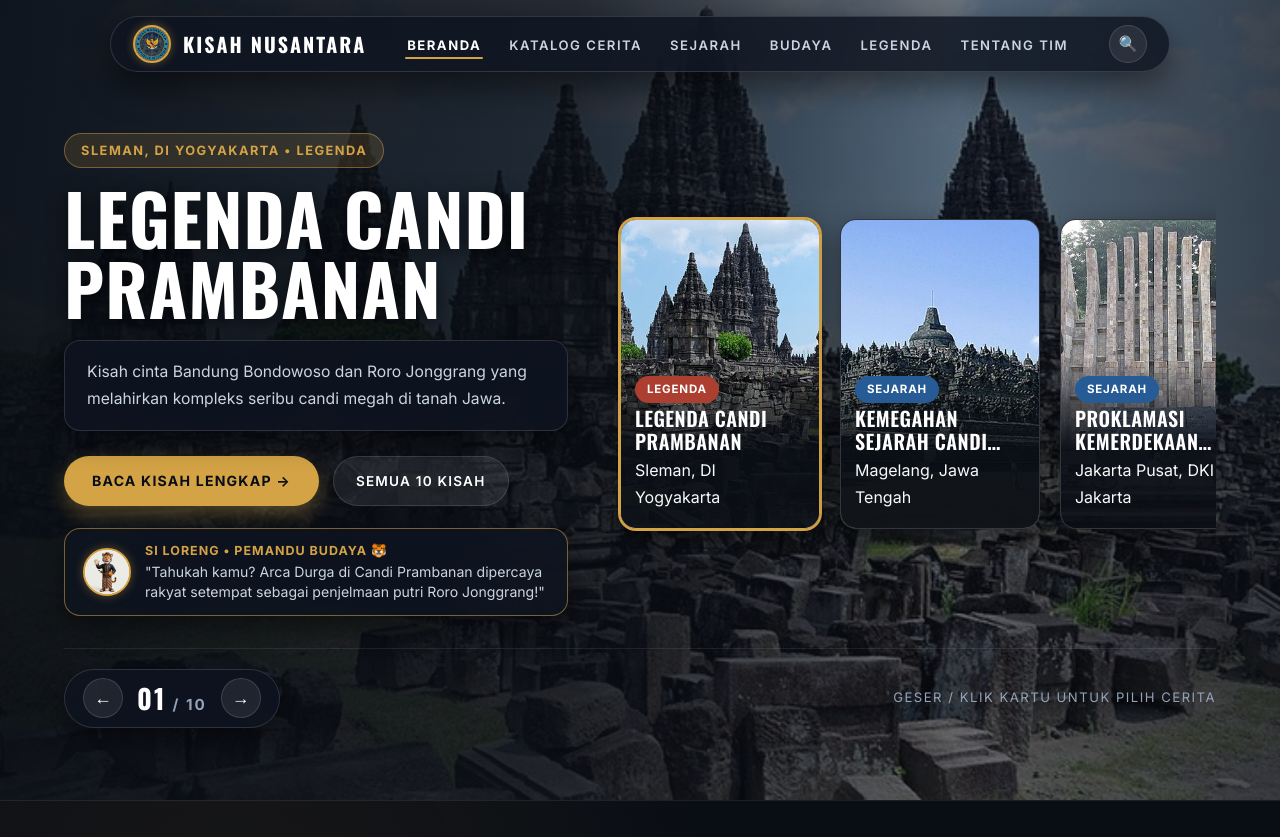
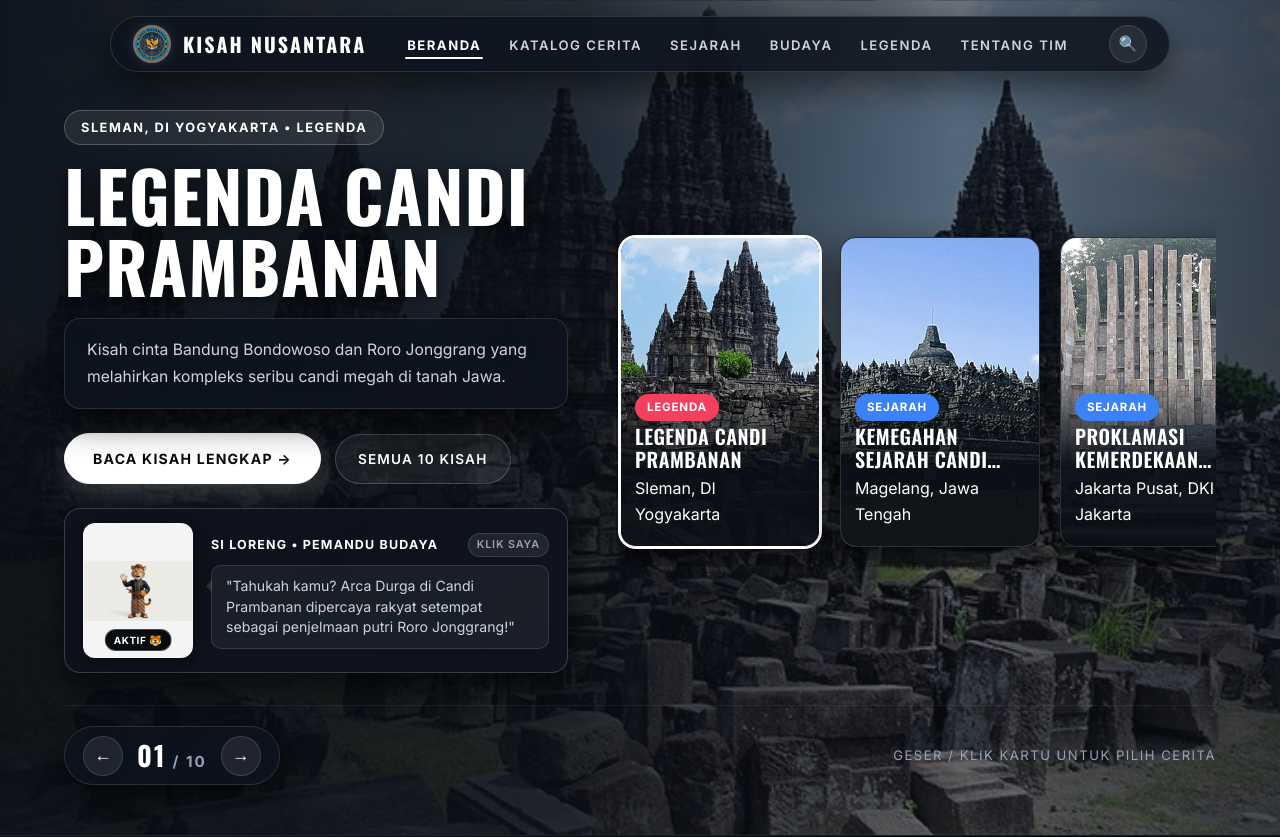
Before and after one commit to cuedzone/GELAS, a plain HTML site: page index.html in a window 1280 px wide. Shown: the top 837 px of the page. Drawn offline with nearby package versions, Linux system fonts and the light colour scheme.

Commit message:
style: rombak palet ke monokrom putih-hitam modern dan perbesar maskot Si Loreng

```diff
--- a/css/style.css
+++ b/css/style.css
@@ -1,48 +1,52 @@
 /* ==========================================================================
    KisahNusantara - style.css
-   Desain: Editorial Nusantara Modern (Bebas AI Slop - Patuh Standar Anti-Slop)
+   Desain: Ultra-Modern Clean Monochrome (Hitam-Putih Bersih & Elegan)
    Tipografi: Oswald (Headings / Display) & Inter (Body / UI)
-   Palet: Midnight Navy, Emas Pusaka, & Aksen Tri-Pilar Budaya (WCAG AA Compliant)
+   Palet: Deep Obsidian Black, Pure White, Refined Slate, & Tri-Pilar Budaya
+   Maskot: Si Loreng (Besar, Jelas, & Pemandu Interaktif)
    ========================================================================== */
 
 /* 1. GOOGLE FONTS */
 @import url('https://fonts.googleapis.com/css2?family=Inter:wght@400;500;600;700&family=Oswald:wght@500;600;700&display=swap');
 
-/* 2. DESIGN TOKENS (R-29: Palet Terstruktur & Kontras Tinggi) */
+/* 2. DESIGN TOKENS (Palet Monokrom Modern, Bersih & Kontras Tinggi) */
 :root {
-  /* Warna Latar & Kontras (R-25: Memenuhi Rasio WCAG AA 4.5:1+) */
-  --color-bg: #090D14;
-  --color-surface: #121824;
-  --color-surface-card: #161F2E;
-  --color-surface-hover: #1C2638;
-  --color-surface-glass: rgba(14, 20, 32, 0.82);
+  /* Warna Latar & Kontras (R-25: Memenuhi Rasio WCAG AAA 18+:1) */
+  --color-bg: #080B10;
+  --color-surface: #0E131E;
+  --color-surface-card: #121824;
+  --color-surface-hover: #182030;
+  --color-surface-glass: rgba(14, 19, 30, 0.85);
 
-  /* Border & Garis Refraksi */
-  --color-border: rgba(255, 255, 255, 0.13);
-  --color-border-subtle: rgba(255, 255, 255, 0.08);
-  --color-border-gold: rgba(212, 163, 70, 0.55);
+  /* Border & Garis Refraksi Monokrom */
+  --color-border: rgba(255, 255, 255, 0.12);
+  --color-border-subtle: rgba(255, 255, 255, 0.06);
+  --color-border-hover: rgba(255, 255, 255, 0.4);
+  --color-border-active: #FFFFFF;
 
-  /* Aksen Emas & Warna Kategori PRD 9.4 */
-  --color-primary: #D4A346;          /* Emas Pusaka */
-  --color-primary-hover: #E5B558;
-  --color-primary-dark: #A67C2E;
-  --color-primary-text: #090D14;     /* Hitam Pekat di atas Emas (Rasio Kontras 10.8:1 - WCAG AAA) */
-  --color-sejarah: #265B96;          /* Indigo Bahari */
-  --color-budaya: #2B7A54;           /* Hijau Zamrud */
-  --color-legenda: #AD3F31;          /* Merah Bata Candi */
+  /* Warna Utama: Pure White & Deep Obsidian (Bukan Gold) */
+  --color-primary: #FFFFFF;              /* Putih Bersih Modern */
+  --color-primary-hover: #E2E8F0;        /* Abu Perak Bersih */
+  --color-primary-dark: #CBD5E1;
+  --color-primary-text: #080B10;         /* Teks Gelap Pekat di atas Putih (Rasio 19.8:1 - WCAG AAA) */
+
+  /* Kategori Cerita (Aksen Modern Sesuai PRD Bagian 9.4) */
+  --color-sejarah: #3B82F6;             /* Biru Bahari Modern */
+  --color-budaya: #10B981;              /* Hijau Zamrud Modern */
+  --color-legenda: #F43F5E;             /* Merah Koral Candi */
 
   /* Tipografi Berjenjang */
-  --color-text: #F8FAFC;             /* Putih Bersih (Rasio 16.5:1 di latar gelap) */
-  --color-text-muted: #CBD5E1;       /* Abu Terang (Rasio 9.8:1 di latar gelap) */
-  --color-text-dim: #94A3B8;         /* Abu Netral (Rasio 5.2:1 di latar gelap) */
+  --color-text: #FFFFFF;                /* Putih Bersih (19.8:1) */
+  --color-text-muted: #CBD5E1;          /* Abu Slate Terang (13.5:1) */
+  --color-text-dim: #94A3B8;            /* Abu Slate Netral (7.8:1) */
 
   --font-heading: "Oswald", system-ui, -apple-system, sans-serif;
   --font-body: "Inter", system-ui, -apple-system, sans-serif;
 
-  /* Hierarki Sudut (R-11: Variasi radius terukur, bukan semua dibuat pill) */
-  --radius-pill: 9999px;             /* Khusus Navbar Kapsul & Lencana */
-  --radius-card: 16px;               /* Khusus Kartu Cerita & Panel */
-  --radius-btn: 10px;                /* Khusus Tombol Standar & Form */
+  /* Hierarki Sudut Elegan */
+  --radius-pill: 9999px;                /* Khusus Navbar Kapsul & Lencana */
+  --radius-card: 16px;                  /* Khusus Kartu Cerita & Panel */
+  --radius-btn: 10px;                   /* Khusus Tombol Standar & Form */
   --radius-md: 14px;
   --radius-lg: 20px;
   --radius-sm: 6px;
@@ -50,13 +54,13 @@
   /* Token Kompatibilitas Glassmorphism */
   --glass-surface: var(--color-surface-glass);
   --glass-border: var(--color-border);
-  --glass-border-gold: var(--color-border-gold);
+  --glass-border-gold: rgba(255, 255, 255, 0.25);
   --glass-shadow: var(--shadow-card);
   --glass-blur: blur(20px);
 
-  /* Bayangan & Elevasi (R-12 & R-13) */
-  --shadow-card: 0 10px 28px rgba(0, 0, 0, 0.45);
-  --shadow-glow: 0 0 20px rgba(212, 163, 70, 0.35);
+  /* Bayangan & Elevasi Monokrom (R-12 & R-13) */
+  --shadow-card: 0 14px 34px rgba(0, 0, 0, 0.65);
+  --shadow-glow: 0 0 24px rgba(255, 255, 255, 0.16);
   --container: 1200px;
 }
 
@@ -79,8 +83,8 @@ html {
 body {
   background-color: var(--color-bg);
   background-image:
-    radial-gradient(circle at 18% 15%, rgba(212, 163, 70, 0.07) 0%, transparent 40%),
-    radial-gradient(circle at 82% 80%, rgba(38, 91, 150, 0.10) 0%, transparent 50%);
+    radial-gradient(circle at 15% 15%, rgba(255, 255, 255, 0.035) 0%, transparent 45%),
+    radial-gradient(circle at 85% 80%, rgba(255, 255, 255, 0.025) 0%, transparent 50%);
   background-attachment: fixed;
   color: var(--color-text);
   font-family: var(--font-body);
@@ -157,9 +161,9 @@ h1, h2, h3, h4, h5, h6 {
 }
 
 .site-header.is-sticky .nav-floating-pill {
-  background: rgba(10, 15, 24, 0.94);
-  border-color: rgba(212, 163, 70, 0.35);
-  box-shadow: 0 18px 42px rgba(0, 0, 0, 0.7);
+  background: rgba(10, 14, 22, 0.96);
+  border-color: rgba(255, 255, 255, 0.28);
+  box-shadow: 0 18px 42px rgba(0, 0, 0, 0.8);
 }
 
 /* Logo */
@@ -174,8 +178,8 @@ h1, h2, h3, h4, h5, h6 {
   height: 38px;
   border-radius: 50%;
   object-fit: cover;
-  border: 2px solid var(--color-primary);
-  box-shadow: 0 0 10px rgba(212, 163, 70, 0.4);
+  border: 2px solid rgba(255, 255, 255, 0.4);
+  box-shadow: 0 0 12px rgba(255, 255, 255, 0.12);
 }
 
 .site-logo__title {
@@ -325,15 +329,15 @@ h1, h2, h3, h4, h5, h6 {
   align-items: center;
   gap: 8px;
   padding: 6px 16px;
-  background: rgba(212, 163, 70, 0.15);
-  border: 1px solid rgba(212, 163, 70, 0.45);
+  background: rgba(255, 255, 255, 0.08);
+  border: 1px solid rgba(255, 255, 255, 0.22);
   border-radius: var(--radius-pill);
   font-family: var(--font-body);
   font-size: 0.8rem;
   font-weight: 700;
   letter-spacing: 1.5px;
   text-transform: uppercase;
-  color: var(--color-primary);
+  color: #FFFFFF;
   margin-bottom: 14px;
 }
 
@@ -384,23 +388,25 @@ h1, h2, h3, h4, h5, h6 {
   align-items: center;
   gap: 8px;
   padding: 13px 28px;
-  background: var(--color-primary);
-  color: var(--color-primary-text) !important;
+  background: #FFFFFF;
+  color: #080B10 !important;
   font-family: var(--font-body);
   font-size: 0.88rem;
   font-weight: 700;
   letter-spacing: 1.2px;
   text-transform: uppercase;
   border-radius: var(--radius-pill);
-  box-shadow: 0 8px 20px rgba(212, 163, 70, 0.35);
+  border: 1px solid #FFFFFF;
+  box-shadow: 0 8px 24px rgba(255, 255, 255, 0.18);
   transition: all 0.2s ease;
   min-height: 46px;
 }
 
 .btn-pill-cta:hover {
-  background: var(--color-primary-hover);
+  background: #E2E8F0;
+  color: #080B10 !important;
   transform: translateY(-2px);
-  box-shadow: 0 12px 28px rgba(212, 163, 70, 0.5);
+  box-shadow: 0 12px 28px rgba(255, 255, 255, 0.3);
 }
 
 .btn-pill-glass {
@@ -408,8 +414,8 @@ h1, h2, h3, h4, h5, h6 {
   align-items: center;
   gap: 8px;
   padding: 13px 22px;
-  background: rgba(255, 255, 255, 0.08);
-  border: 1px solid var(--color-border);
+  background: rgba(255, 255, 255, 0.06);
+  border: 1px solid rgba(255, 255, 255, 0.2);
   color: #FFFFFF;
   font-family: var(--font-body);
   font-size: 0.85rem;
@@ -422,66 +428,160 @@ h1, h2, h3, h4, h5, h6 {
 }
 
 .btn-pill-glass:hover {
-  border-color: var(--color-primary);
-  color: var(--color-primary);
+  border-color: #FFFFFF;
+  background: rgba(255, 255, 255, 0.14);
+  color: #FFFFFF;
 }
 
-/* Maskot Si Loreng Widget */
+/* Maskot Si Loreng Companion (Besar, Jelas, & Interaktif) */
+.mascot-companion-card,
 .mascot-guide-pill {
   display: flex;
   align-items: center;
-  gap: 14px;
-  margin-top: 22px;
-  background: var(--color-surface-glass);
-  backdrop-filter: blur(16px);
-  border: 1px solid var(--color-border-gold);
+  gap: 18px;
+  margin-top: 24px;
+  background: rgba(14, 19, 30, 0.88);
+  backdrop-filter: blur(20px);
+  -webkit-backdrop-filter: blur(20px);
+  border: 1px solid rgba(255, 255, 255, 0.18);
   border-radius: var(--radius-card);
-  padding: 12px 18px;
+  padding: 14px 18px;
   box-shadow: var(--shadow-card);
   cursor: pointer;
-  transition: transform 0.25s ease, border-color 0.25s ease;
+  transition: transform 0.25s ease, border-color 0.25s ease, box-shadow 0.25s ease;
 }
 
+.mascot-companion-card:hover,
 .mascot-guide-pill:hover {
-  transform: translateY(-2px);
-  border-color: var(--color-primary);
-  box-shadow: var(--shadow-glow);
+  transform: translateY(-3px);
+  border-color: rgba(255, 255, 255, 0.5);
+  box-shadow: 0 16px 36px rgba(0, 0, 0, 0.75), 0 0 24px rgba(255, 255, 255, 0.1);
+}
+
+.mascot-portrait-box {
+  width: 110px;
+  height: 135px;
+  border-radius: 12px;
+  overflow: hidden;
+  background: #F4F4F5;
+  border: 1.5px solid rgba(255, 255, 255, 0.25);
+  flex-shrink: 0;
+  position: relative;
+  display: flex;
+  align-items: center;
+  justify-content: center;
+  box-shadow: 0 6px 16px rgba(0, 0, 0, 0.4);
 }
 
 .mascot-avatar-frame {
-  width: 48px;
-  height: 48px;
-  border-radius: 50%;
+  width: 90px;
+  height: 110px;
+  border-radius: 12px;
   overflow: hidden;
-  border: 2px solid var(--color-primary);
-  background: #FFFFFF;
+  background: #F4F4F5;
+  border: 1.5px solid rgba(255, 255, 255, 0.25);
   flex-shrink: 0;
-  box-shadow: 0 0 10px rgba(212, 163, 70, 0.4);
 }
 
+.mascot-img-character,
 .mascot-avatar-frame img {
   width: 100%;
   height: 100%;
-  object-fit: cover;
+  object-fit: contain;
+  transition: transform 0.3s cubic-bezier(0.34, 1.56, 0.64, 1);
 }
 
+.mascot-companion-card:hover .mascot-img-character,
+.mascot-companion-card:hover .mascot-avatar-frame img,
+.mascot-guide-pill:hover img {
+  transform: scale(1.08) rotate(-2deg);
+}
+
+.mascot-live-badge {
+  position: absolute;
+  bottom: 6px;
+  left: 50%;
+  transform: translateX(-50%);
+  background: #080B10;
+  color: #FFFFFF;
+  font-family: var(--font-body);
+  font-size: 0.62rem;
+  font-weight: 700;
+  letter-spacing: 0.6px;
+  text-transform: uppercase;
+  padding: 2px 8px;
+  border-radius: var(--radius-pill);
+  border: 1px solid rgba(255, 255, 255, 0.25);
+  white-space: nowrap;
+}
+
+.mascot-dialogue-box,
 .mascot-guide-text {
   display: flex;
   flex-direction: column;
+  gap: 8px;
+  flex: 1;
+  min-width: 0;
 }
 
+.mascot-dialogue-header {
+  display: flex;
+  align-items: center;
+  justify-content: space-between;
+  gap: 8px;
+  flex-wrap: wrap;
+}
+
+.mascot-title-badge,
 .mascot-guide-name {
+  font-family: var(--font-body);
   font-size: 0.78rem;
   font-weight: 700;
-  letter-spacing: 1px;
+  letter-spacing: 1.2px;
   text-transform: uppercase;
-  color: var(--color-primary);
+  color: #FFFFFF;
 }
 
+.mascot-action-hint {
+  font-family: var(--font-body);
+  font-size: 0.68rem;
+  font-weight: 600;
+  letter-spacing: 0.8px;
+  text-transform: uppercase;
+  color: var(--color-text-dim);
+  background: rgba(255, 255, 255, 0.08);
+  padding: 2px 8px;
+  border-radius: var(--radius-pill);
+  border: 1px solid rgba(255, 255, 255, 0.12);
+}
+
+.mascot-speech-bubble {
+  background: rgba(255, 255, 255, 0.05);
+  border: 1px solid rgba(255, 255, 255, 0.12);
+  border-radius: 10px;
+  padding: 10px 14px;
+  position: relative;
+}
+
+.mascot-speech-bubble::before {
+  content: "";
+  position: absolute;
+  left: -6px;
+  top: 14px;
+  width: 0;
+  height: 0;
+  border-top: 6px solid transparent;
+  border-bottom: 6px solid transparent;
+  border-right: 6px solid rgba(255, 255, 255, 0.12);
+}
+
+.mascot-quote-text,
 .mascot-guide-quote {
+  font-family: var(--font-body);
   font-size: 0.88rem;
   color: var(--color-text-muted);
   line-height: 1.45;
+  margin: 0;
 }
 
 /* --- Hero Carousel Deck Kanan (Hook Kontrak 9.4: #featured-grid) --- */
@@ -615,9 +715,10 @@ h1, h2, h3, h4, h5, h6 {
 }
 
 .circle-nav-btn:hover {
-  border-color: var(--color-primary);
-  color: var(--color-primary);
-  background: rgba(212, 163, 70, 0.2);
+  border-color: #FFFFFF;
+  color: #080B10;
+  background: #FFFFFF;
+  box-shadow: 0 0 16px rgba(255, 255, 255, 0.4);
 }
 
 .slider-counter {
@@ -761,7 +862,7 @@ h1, h2, h3, h4, h5, h6 {
 
 .btn--primary:hover {
   background-color: var(--color-primary-hover);
-  box-shadow: 0 4px 16px rgba(212, 163, 70, 0.4);
+  box-shadow: 0 4px 18px rgba(255, 255, 255, 0.25);
   transform: translateY(-1px);
 }
 
@@ -907,8 +1008,8 @@ h1, h2, h3, h4, h5, h6 {
 }
 
 .search-box input:focus {
-  border-color: var(--color-primary);
-  box-shadow: 0 0 0 3px rgba(212, 163, 70, 0.2);
+  border-color: #FFFFFF;
+  box-shadow: 0 0 0 3px rgba(255, 255, 255, 0.2);
 }
 
 .filter-group {
@@ -942,14 +1043,15 @@ h1, h2, h3, h4, h5, h6 {
 }
 
 .filter-btn:hover {
-  border-color: var(--color-primary);
+  border-color: #FFFFFF;
   color: #FFFFFF;
 }
 
 .filter-btn.is-active {
-  background: var(--color-primary);
-  color: var(--color-primary-text);
-  border-color: var(--color-primary);
+  background: #FFFFFF;
+  color: #080B10;
+  border-color: #FFFFFF;
+  box-shadow: 0 4px 16px rgba(255, 255, 255, 0.2);
 }
 
 .status-bar {
@@ -1134,7 +1236,7 @@ h1, h2, h3, h4, h5, h6 {
   background: var(--color-surface-glass);
   backdrop-filter: blur(20px);
   -webkit-backdrop-filter: blur(20px);
-  border: 1.5px solid var(--color-border-gold);
+  border: 1.5px solid rgba(255, 255, 255, 0.25);
   border-radius: var(--radius-card);
   padding: 36px 32px;
   box-shadow: var(--shadow-card);
@@ -1147,21 +1249,29 @@ h1, h2, h3, h4, h5, h6 {
 }
 
 .mascot-spotlight__avatar {
-  width: 140px;
-  height: 140px;
-  border-radius: 50%;
+  width: 170px;
+  height: 200px;
+  border-radius: 16px;
   overflow: hidden;
-  border: 3px solid var(--color-primary);
-  box-shadow: 0 0 20px rgba(212, 163, 70, 0.4);
-  background: #FFFFFF;
+  border: 2px solid rgba(255, 255, 255, 0.3);
+  box-shadow: 0 12px 32px rgba(0, 0, 0, 0.7);
+  background: #F4F4F5;
   flex-shrink: 0;
   margin: 0 auto;
+  display: flex;
+  align-items: center;
+  justify-content: center;
 }
 
 .mascot-spotlight__avatar img {
   width: 100%;
   height: 100%;
-  object-fit: cover;
+  object-fit: contain;
+  transition: transform 0.3s cubic-bezier(0.34, 1.56, 0.64, 1);
+}
+
+.mascot-spotlight:hover .mascot-spotlight__avatar img {
+  transform: scale(1.06);
 }
 
 .open-source-box {
--- a/index.html
+++ b/index.html
@@ -87,14 +87,22 @@
               </a>
             </div>
 
-            <!-- FLOATING PILL MASKOT SI LORENG (GAMBAR 2) -->
-            <div class="mascot-guide-pill" id="mascot-guide" title="Klik Si Loreng untuk fakta & petuah seru!">
-              <div class="mascot-avatar-frame">
-                <img src="images/ui/maskot.jpg" alt="Maskot Si Loreng KisahNusantara">
+            <!-- MASKOT SI LORENG COMPANION (BESAR, JELAS & INTERAKTIF) -->
+            <div class="mascot-companion-card" id="mascot-guide" title="Klik Si Loreng untuk petuah hikmah & trivia acak!">
+              <div class="mascot-portrait-box">
+                <img src="images/ui/maskot.jpg" alt="Maskot Si Loreng Pemandu Budaya" class="mascot-img-character">
+                <span class="mascot-live-badge">AKTIF 🐯</span>
               </div>
-              <div class="mascot-guide-text">
-                <span class="mascot-guide-name">Si Loreng &bull; Pemandu Budaya 🐯</span>
-                <span id="mascot-quote" class="mascot-guide-quote">"Klik aku untuk petuah hikmah & fakta unik nusantara!"</span>
+              <div class="mascot-dialogue-box">
+                <div class="mascot-dialogue-header">
+                  <span class="mascot-title-badge">Si Loreng &bull; Pemandu Budaya</span>
+                  <span class="mascot-action-hint">KLIK SAYA</span>
+                </div>
+                <div class="mascot-speech-bubble">
+                  <p id="mascot-quote" class="mascot-quote-text">
+                    "Halo! Aku Si Loreng, klik aku untuk petuah hikmah & trivia nusantara!"
+                  </p>
+                </div>
               </div>
             </div>
           </div>
```
Also changed, not shown: 404.html (+3 -3 lines), detail.html (+13 -9 lines), js/main.js (+8 -1 lines).
